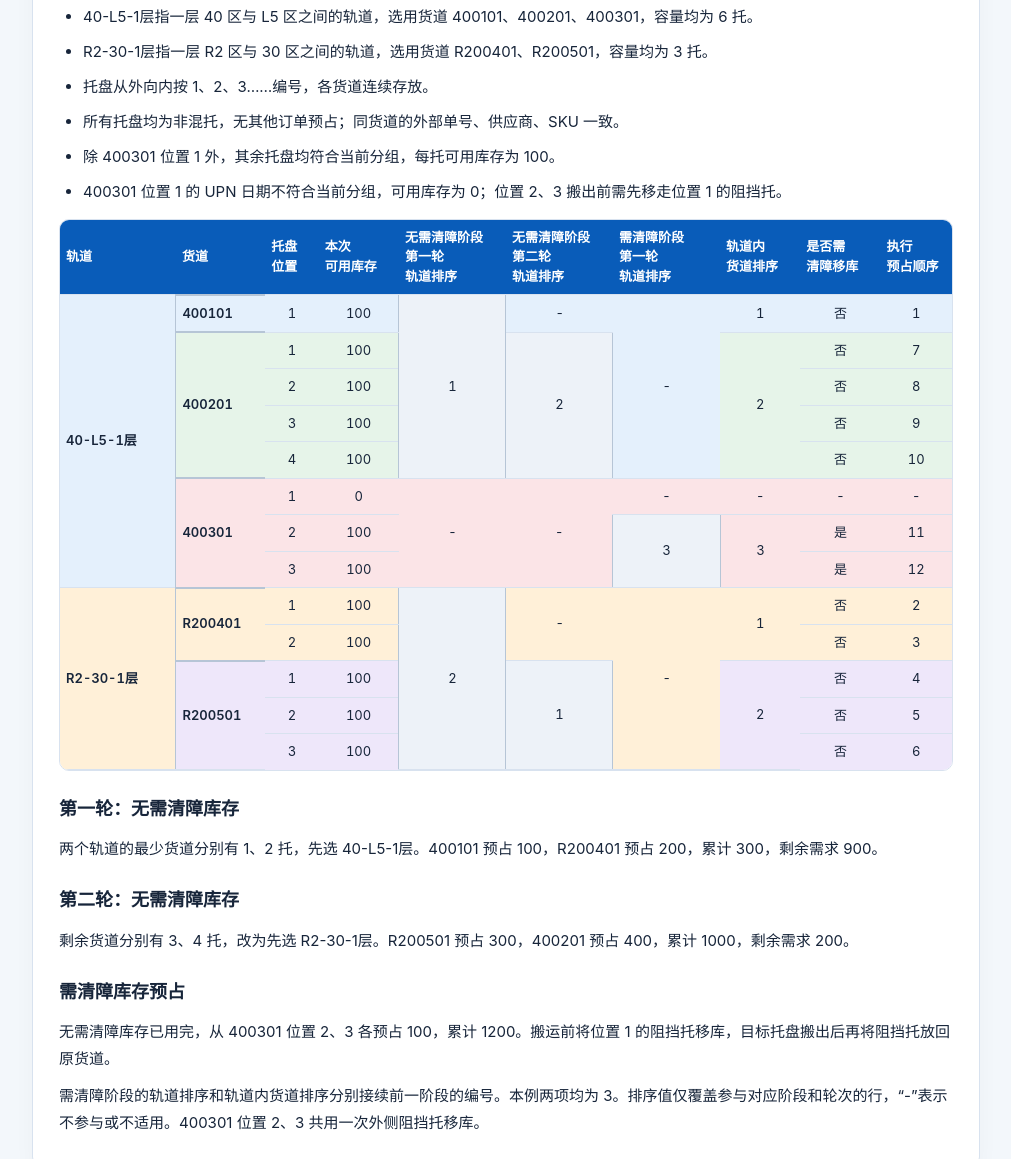
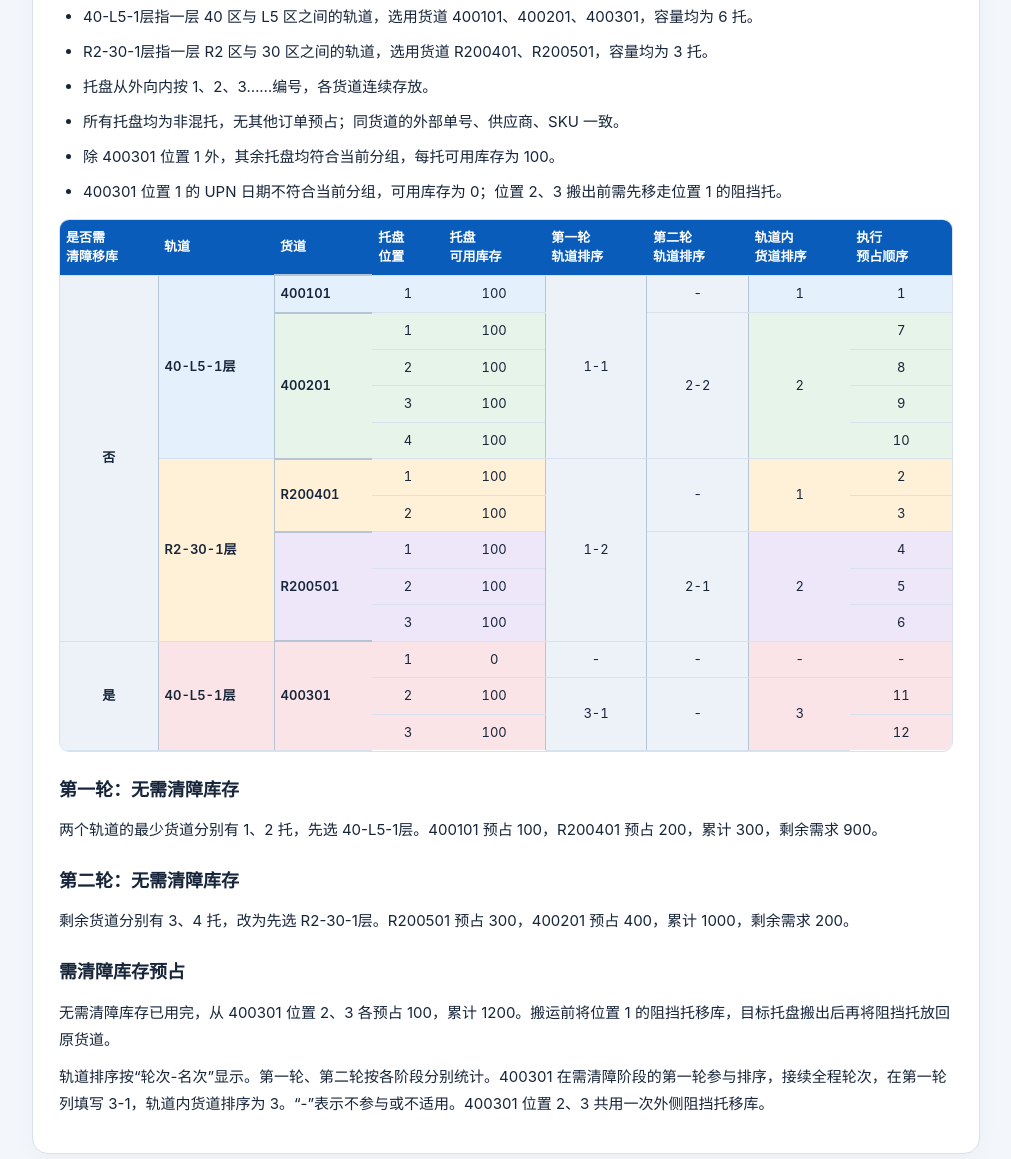
Before and after one commit to hanqingman/yinfeng-wcs-docs, a plain HTML site: page 音锋仓出库业务需求/【OPPO】业务方案-音锋仓-下架策略-20260922v1.html in a window 1280 px wide. Shown: the part 3468-4627 px from the top of the page, without its empty margins (241-1252 px from the left). Drawn offline with Linux system fonts and the light colour scheme.

Commit message:
@formatter:off docs: group allocation by clearance

```diff
--- a/音锋仓出库业务需求/【OPPO】业务方案-音锋仓-下架策略-20260922v1.html
+++ b/音锋仓出库业务需求/【OPPO】业务方案-音锋仓-下架策略-20260922v1.html
@@ -13,12 +13,12 @@
     .layout{max-width:1210px;margin:auto;padding:28px 24px 60px;display:grid;grid-template-columns:190px minmax(0,1fr);gap:24px}nav{position:sticky;top:20px;align-self:start;background:white;border:1px solid var(--line);border-radius:14px;padding:12px}nav a{display:block;padding:9px 10px;text-decoration:none;border-radius:7px}nav a:hover{background:#edf5ff}main{min-width:0}
     section{scroll-margin-top:20px;background:white;border:1px solid var(--line);border-radius:16px;padding:26px;margin-bottom:22px;box-shadow:0 7px 22px #071f3d08}.eyebrow{color:var(--blue);font-size:12px;font-weight:750;letter-spacing:.08em}h2{margin:5px 0 14px;font-size:24px;line-height:1.4}h3{margin:22px 0 8px;font-size:18px}p{margin:10px 0}ul,ol{padding-left:24px;margin:10px 0}li{margin:8px 0}.note{padding:14px 18px;border-left:4px solid var(--blue);background:#eff6ff;border-radius:7px;margin:16px 0}.note.green{border-color:#087f6f;background:#eaf8f2}
     .sequence{display:grid;grid-template-columns:repeat(3,minmax(0,1fr));gap:10px;margin:18px 0}.step{background:#f2f7ff;border:1px solid #d5e5fb;padding:13px;border-radius:10px}.step b{display:block;color:#0a4b96;font-size:12px}.step span{font-weight:650}.table-wrap{overflow-x:auto;margin:14px 0;border:1px solid var(--line);border-radius:10px}table{width:100%;min-width:610px;border-collapse:collapse;font-size:14px}th,td{padding:12px 14px;vertical-align:top;text-align:left;border-bottom:1px solid var(--line)}th{background:#095cb9;color:white}tr:nth-child(even) td{background:#f5f9ff}tr:last-child td{border-bottom:0}.small{font-size:13px;color:var(--muted)}footer{color:var(--muted);padding:0 5px}
-    .allocation-case{min-width:0;width:100%;table-layout:fixed;font-size:13px;line-height:1.5}.allocation-case th,.allocation-case td{padding:8px 6px;vertical-align:middle}.allocation-case th{overflow-wrap:anywhere}.allocation-case th:nth-child(1){width:13%}.allocation-case th:nth-child(2){width:10%}.allocation-case th:nth-child(3){width:6%}.allocation-case th:nth-child(4){width:9%}.allocation-case th:nth-child(n+5):nth-child(-n+7){width:12%}.allocation-case th:nth-child(8),.allocation-case th:nth-child(9){width:9%}.allocation-case th:nth-child(10){width:8%}.allocation-case td:nth-child(-n+2){overflow-wrap:anywhere}.allocation-case td:nth-child(n+3){text-align:center;font-variant-numeric:tabular-nums}
+    .allocation-case{min-width:0;width:100%;table-layout:fixed;font-size:13px;line-height:1.5}.allocation-case th,.allocation-case td{padding:8px 6px;vertical-align:middle}.allocation-case th{overflow-wrap:anywhere}.allocation-case th:nth-child(1){width:11%}.allocation-case th:nth-child(2){width:13%}.allocation-case th:nth-child(3){width:11%}.allocation-case th:nth-child(4){width:8%}.allocation-case th:nth-child(n+5){width:11.4%}
     .allocation-case tbody tr.lane-400101 td{background:#e4f0fc}.allocation-case tbody tr.lane-400201 td{background:#e6f4e9}.allocation-case tbody tr.lane-400301 td{background:#fbe4e7}.allocation-case tbody tr.lane-R200401 td{background:#fff0d8}.allocation-case tbody tr.lane-R200501 td{background:#eee7fa}.allocation-case tbody td.lane{border-top:2px solid #b6c5d6}
     .allocation-case tbody td{overflow-wrap:normal;text-align:center;font-variant-numeric:tabular-nums}.allocation-case tbody td.track,.allocation-case tbody td.lane{text-align:left;overflow-wrap:anywhere;font-weight:600}.allocation-case tbody td.track{background:#edf2f8;border-right:1px solid #b6c5d6}
     @media(max-width:800px){.layout{display:block;padding:18px 14px}nav{position:static;display:flex;flex-wrap:wrap;margin-bottom:18px}nav a{padding:6px 10px}section{padding:20px}.sequence{grid-template-columns:repeat(2,minmax(0,1fr))}}
     @media print{body{background:white;font-size:11pt}header{background:white;color:var(--ink);padding:0 0 15px}header a,header p{color:var(--ink)}.meta span{border-color:var(--line)}.layout{display:block;padding:0}nav{display:none}section{box-shadow:none;padding:18px;border-radius:0}h2,h3{break-after:avoid}tr,.step{break-inside:avoid}.table-wrap{overflow:visible}table{min-width:0}a{color:var(--ink)}}
-    .allocation-case tbody tr td.track-rank{background:#edf2f8;border-inline:1px solid #b6c5d6}
+    .allocation-case tbody tr td.track-rank{background:#edf2f8;border-inline:1px solid #b6c5d6}.allocation-case tbody tr td.clearance{background:#edf2f8;border-right:1px solid #b6c5d6;font-weight:600}
   </style>
 </head>
 <body>
@@ -114,24 +114,24 @@
 <li>除 400301 位置 1 外，其余托盘均符合当前分组，每托可用库存为 100。</li>
 <li>400301 位置 1 的 UPN 日期不符合当前分组，可用库存为 0；位置 2、3 搬出前需先移走位置 1 的阻挡托。</li>
 </ul>
-<div class="table-wrap"><table class="allocation-case"><thead><tr><th>轨道</th><th>货道</th><th>托盘<br>位置</th><th>本次<br>可用库存</th><th>无需清障阶段<br>第一轮<br>轨道排序</th><th>无需清障阶段<br>第二轮<br>轨道排序</th><th>需清障阶段<br>第一轮<br>轨道排序</th><th>轨道内<br>货道排序</th><th>是否需<br>清障移库</th><th>执行<br>预占顺序</th></tr></thead><tbody>
-<tr class="lane-400101"><td class="track" rowspan="8">40-L5-1层</td><td class="lane" rowspan="1">400101</td><td>1</td><td>100</td><td class="track-rank" rowspan="5">1</td><td>-</td><td rowspan="5">-</td><td>1</td><td>否</td><td>1</td></tr>
-<tr class="lane-400201"><td class="lane" rowspan="4">400201</td><td>1</td><td>100</td><td class="track-rank" rowspan="4">2</td><td rowspan="4">2</td><td>否</td><td>7</td></tr>
-<tr class="lane-400201"><td>2</td><td>100</td><td>否</td><td>8</td></tr>
-<tr class="lane-400201"><td>3</td><td>100</td><td>否</td><td>9</td></tr>
-<tr class="lane-400201"><td>4</td><td>100</td><td>否</td><td>10</td></tr>
-<tr class="lane-400301"><td class="lane" rowspan="3">400301</td><td>1</td><td>0</td><td rowspan="3">-</td><td rowspan="3">-</td><td>-</td><td>-</td><td>-</td><td>-</td></tr>
-<tr class="lane-400301"><td>2</td><td>100</td><td class="track-rank" rowspan="2">3</td><td rowspan="2">3</td><td>是</td><td>11</td></tr>
-<tr class="lane-400301"><td>3</td><td>100</td><td>是</td><td>12</td></tr>
-<tr class="lane-R200401"><td class="track" rowspan="5">R2-30-1层</td><td class="lane" rowspan="2">R200401</td><td>1</td><td>100</td><td class="track-rank" rowspan="5">2</td><td rowspan="2">-</td><td rowspan="5">-</td><td rowspan="2">1</td><td>否</td><td>2</td></tr>
-<tr class="lane-R200401"><td>2</td><td>100</td><td>否</td><td>3</td></tr>
-<tr class="lane-R200501"><td class="lane" rowspan="3">R200501</td><td>1</td><td>100</td><td class="track-rank" rowspan="3">1</td><td rowspan="3">2</td><td>否</td><td>4</td></tr>
-<tr class="lane-R200501"><td>2</td><td>100</td><td>否</td><td>5</td></tr>
-<tr class="lane-R200501"><td>3</td><td>100</td><td>否</td><td>6</td></tr>
+<div class="table-wrap"><table class="allocation-case"><thead><tr><th>是否需<br>清障移库</th><th>轨道</th><th>货道</th><th>托盘<br>位置</th><th>托盘<br>可用库存</th><th>第一轮<br>轨道排序</th><th>第二轮<br>轨道排序</th><th>轨道内<br>货道排序</th><th>执行<br>预占顺序</th></tr></thead><tbody>
+<tr class="lane-400101"><td class="clearance" rowspan="10">否</td><td class="track" rowspan="5">40-L5-1层</td><td class="lane">400101</td><td>1</td><td>100</td><td class="track-rank" rowspan="5">1-1</td><td class="track-rank">-</td><td>1</td><td>1</td></tr>
+<tr class="lane-400201"><td class="lane" rowspan="4">400201</td><td>1</td><td>100</td><td class="track-rank" rowspan="4">2-2</td><td rowspan="4">2</td><td>7</td></tr>
+<tr class="lane-400201"><td>2</td><td>100</td><td>8</td></tr>
+<tr class="lane-400201"><td>3</td><td>100</td><td>9</td></tr>
+<tr class="lane-400201"><td>4</td><td>100</td><td>10</td></tr>
+<tr class="lane-R200401"><td class="track" rowspan="5">R2-30-1层</td><td class="lane" rowspan="2">R200401</td><td>1</td><td>100</td><td class="track-rank" rowspan="5">1-2</td><td class="track-rank" rowspan="2">-</td><td rowspan="2">1</td><td>2</td></tr>
+<tr class="lane-R200401"><td>2</td><td>100</td><td>3</td></tr>
+<tr class="lane-R200501"><td class="lane" rowspan="3">R200501</td><td>1</td><td>100</td><td class="track-rank" rowspan="3">2-1</td><td rowspan="3">2</td><td>4</td></tr>
+<tr class="lane-R200501"><td>2</td><td>100</td><td>5</td></tr>
+<tr class="lane-R200501"><td>3</td><td>100</td><td>6</td></tr>
+<tr class="lane-400301"><td class="clearance" rowspan="3">是</td><td class="track" rowspan="3">40-L5-1层</td><td class="lane" rowspan="3">400301</td><td>1</td><td>0</td><td class="track-rank">-</td><td class="track-rank">-</td><td>-</td><td>-</td></tr>
+<tr class="lane-400301"><td>2</td><td>100</td><td class="track-rank" rowspan="2">3-1</td><td class="track-rank" rowspan="2">-</td><td rowspan="2">3</td><td>11</td></tr>
+<tr class="lane-400301"><td>3</td><td>100</td><td>12</td></tr>
 </tbody></table></div>
 <h3>第一轮：无需清障库存</h3><p>两个轨道的最少货道分别有 1、2 托，先选 40-L5-1层。400101 预占 100，R200401 预占 200，累计 300，剩余需求 900。</p>
 <h3>第二轮：无需清障库存</h3><p>剩余货道分别有 3、4 托，改为先选 R2-30-1层。R200501 预占 300，400201 预占 400，累计 1000，剩余需求 200。</p>
-<h3>需清障库存预占</h3><p>无需清障库存已用完，从 400301 位置 2、3 各预占 100，累计 1200。搬运前将位置 1 的阻挡托移库，目标托盘搬出后再将阻挡托放回原货道。</p><p>需清障阶段的轨道排序和轨道内货道排序分别接续前一阶段的编号。本例两项均为 3。排序值仅覆盖参与对应阶段和轮次的行，“-”表示不参与或不适用。400301 位置 2、3 共用一次外侧阻挡托移库。</p>
+<h3>需清障库存预占</h3><p>无需清障库存已用完，从 400301 位置 2、3 各预占 100，累计 1200。搬运前将位置 1 的阻挡托移库，目标托盘搬出后再将阻挡托放回原货道。</p><p>轨道排序按“轮次-名次”显示。第一轮、第二轮按各阶段分别统计。400301 在需清障阶段的第一轮参与排序，接续全程轮次，在第一轮列填写 3-1，轨道内货道排序为 3。“-”表示不参与或不适用。400301 位置 2、3 共用一次外侧阻挡托移库。</p>
       </section>
       <footer><a href="【OPPO】需求梳理-音锋仓-出库业务-20260822v1.html#strategy">返回音锋仓出库业务方案</a></footer>
     </main>
```
